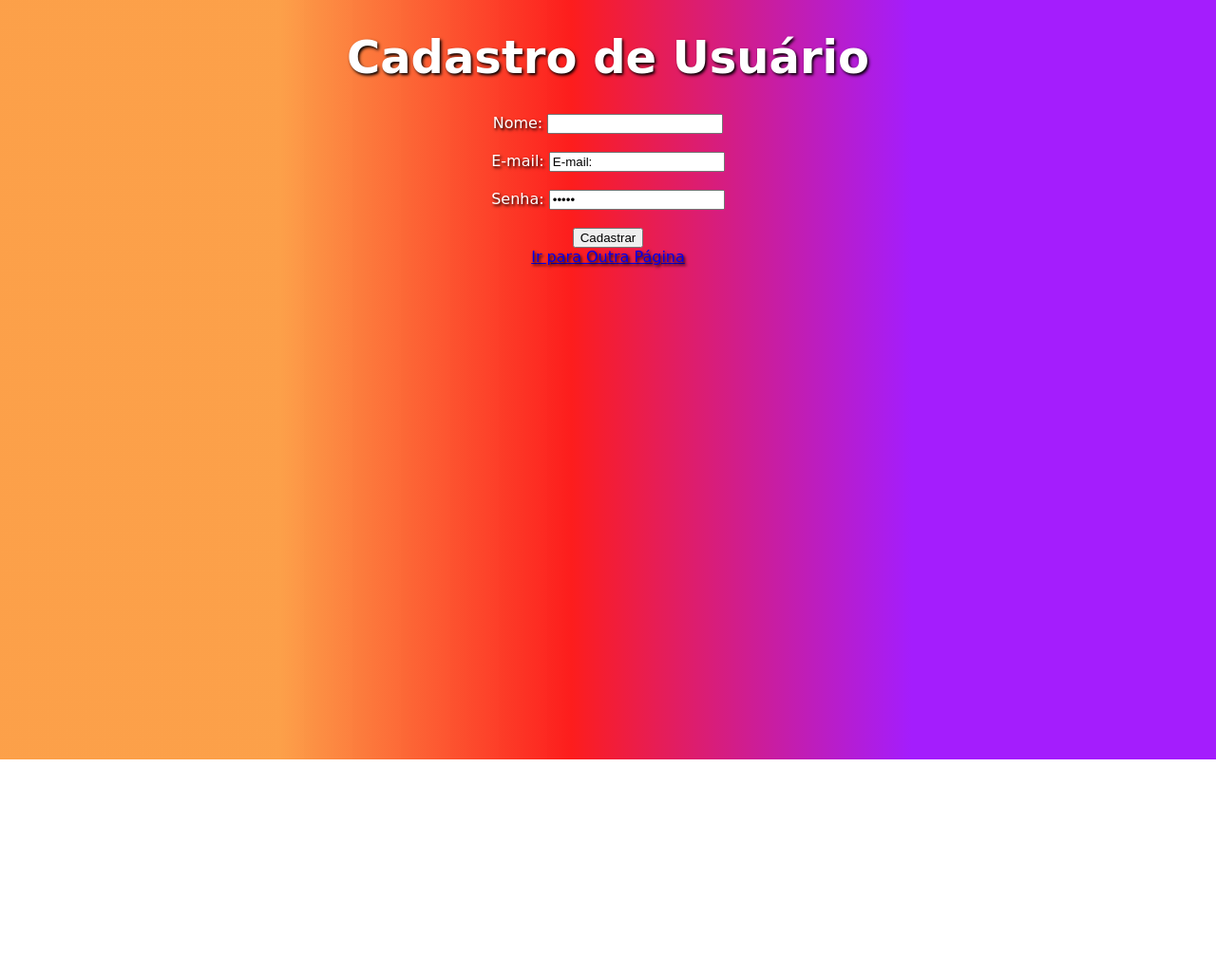
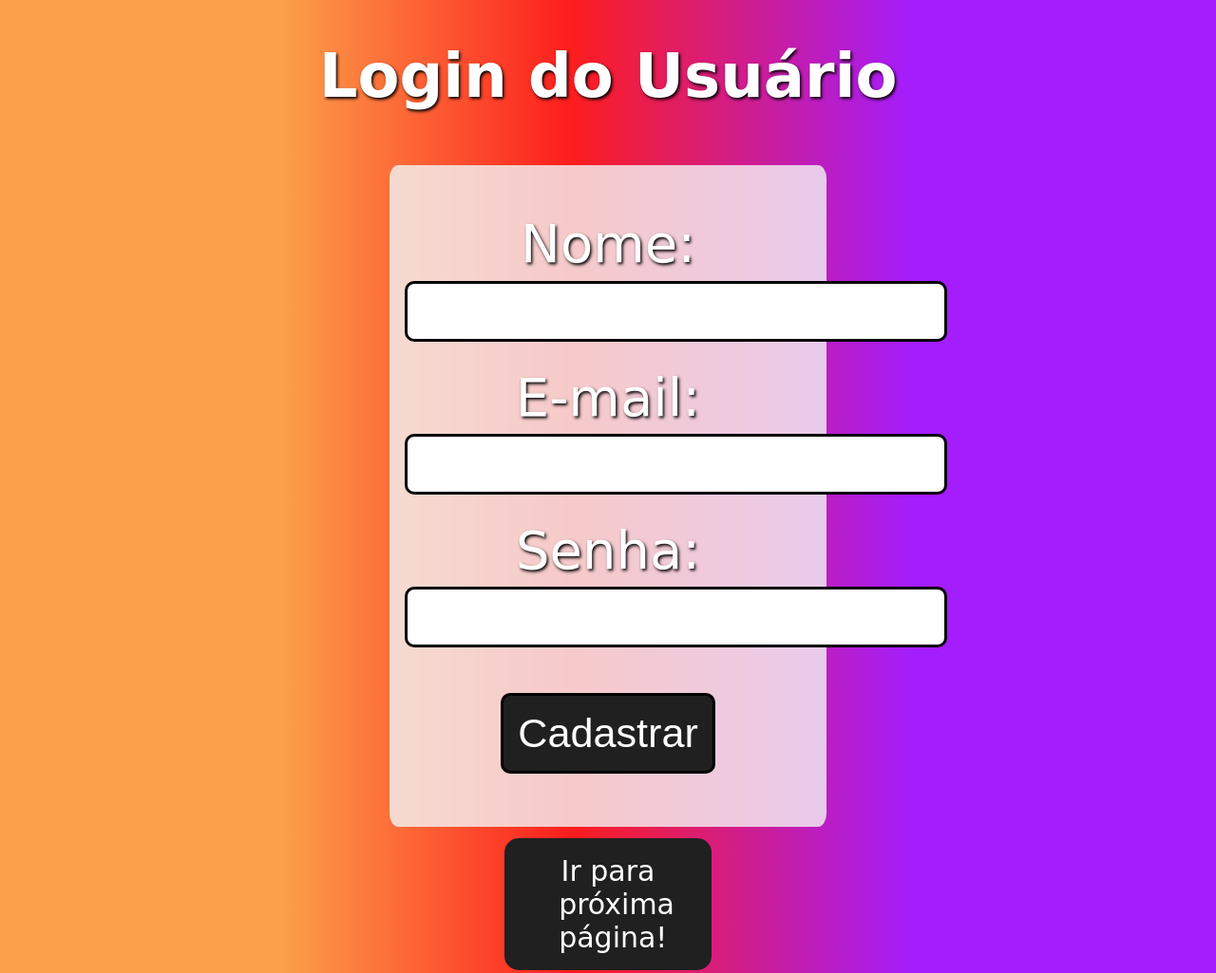
Before and after one commit to Viny2d/Quizz, a plain HTML site: page IndexPaginaLogin.html in a window 1280 px wide. Shown: the top 1025 px of the page at 95% size. Before the commit the page ends 800 px from the top, so only its background shows below. Drawn offline with Linux system fonts and the light colour scheme.

Commit message:
Atualizado

```diff
--- a/CssPaginaCadastro.css
+++ b/CssPaginaCadastro.css
@@ -8,22 +8,53 @@ body{
     background: linear-gradient(90deg, rgba(252,158,69,0.9752275910364145) 23%, rgba(253,29,29,1) 47%, rgba(164,29,253,1) 75%);
     color: white;
     text-shadow: 0.1em 0.1em 0.2em black;
-
+    justify-content: center;
  }
 
  main{
+    padding: 2.5%;
+    padding: 50px 10px;
     margin-top: 5%;
-    margin-top: auto;
+    margin-left: 30%;
+    margin-right: 30%;
+    background-color: rgba(245, 245, 245, 0.80);
+    border-radius: 2%;
  }
 
- p{
-    font-size: 80px;
-    margin: 2%;
-    padding: 3% 2%;
-    border-radius: 20px;
-    background-color: rgba(255, 255, 255, 0.781);
-    text-shadow: 0.1em 0.1em 0.2em black;
+ h1{
+    font-size: 4em;
  }
+
+ label{
+   font-size: 3.5em;
+   margin: 1.5%;
+ }
+
+ input{
+   margin: 1.5%;
+   padding: 1%;
+   font-size: 2.7em;
+   border-radius: 10px;
+   color: rgb(30, 30, 30);
+   background-color: white;
+   border: 5px;
+   border: solid;
+   border-color: black;
+ }
+
+ #Cadastro{
+   margin-top: 5%;
+   padding: 15px;
+   color: white;
+   background-color: rgb(32, 32, 32);
+ }
+
+ #Cadastro:hover{
+   transform: scale(1.03);
+   transition: 60ms all;
+   cursor: pointer;
+ }
+
 
  button{
    font-size: 30px;
@@ -32,33 +63,22 @@ body{
    padding: 1.5% 5%;
    border-radius: 15px;
    border: 0px;
-    color: white;
    width: 19%;
+   background-color: rgb(32, 32, 32);
 }
 
 button:hover{
-    transform: scale(1.04);
+   transform: scale(1.03);
    transition: 60ms all;
    cursor: pointer;
 }
 
- h1{
-    font-size: 3em;
+a{
+   text-decoration: none;
+   color: white;
 }
 
- #cadastrar{
-    background-color: rgba(255, 255, 255, 0.685);
-    padding: 50 100 50 100;
-    text-shadow: 0.1em 0.1em 0.2em black;
+a:hover{
+   transition: all 0.5s;
+   color: grey;
 }
-
- #entrar{
-    background-color: rgba(255, 255, 255, 0.685);
-    margin-bottom: 19%;
-    padding: 50 100 50 100;
-    text-shadow: 0.1em 0.1em 0.2em black;
- }
-
- .login{
-    margin-top: 5%;
- }
--- a/IndexPaginaLogin.html
+++ b/IndexPaginaLogin.html
@@ -1,25 +1,45 @@
 <!DOCTYPE html>
 <html>
 <head>
-    <title>Página de Cadastro</title>
+    <title>Página de Login</title>
     <link rel="stylesheet" href="CssPaginaCadastro.css">
 </head>
 <body>
-    <h1>Cadastro de Usuário</h1>
+    <h1>Login do Usuário</h1>
 
+    <main>
         <form action="processar_cadastro.php" method="post">
             <label for="nome">Nome:</label>
             <input type="text" id="nome" name="nome" required><br><br>
 
             <label for="email">E-mail:</label>
-        <input type="email" id="email" name="email" value="E-mail:" required><br><br>
+            <input type="email" id="email" name="email" required><br><br>
 
             <label for="senha">Senha:</label>
-        <input type="password" id="senha" name="senha" value="Senha" required><br><br>
+            <input type="password" id="senha" name="senha" required><br><br>
 
-        <input type="submit" value="Cadastrar">
+            <input type="submit" id="Cadastro" value="Cadastrar">
         </form>
+    </main>
 
-    <a href="outra_pagina.html">Ir para Outra Página</a>
+    <button><a href="pergunta01.html" target="_blank">Ir para próxima página!</a></button>
+
+    <script>
+        const NomeRegistrado = "Nome de usuario";
+        const EmailRegistrado = "emailregistrado@gmail.com";
+        const SenhaRegistrada = "teste";
+
+        function VerificacaoDeLogin() {
+            const nome = document.getElementById("nome").value;
+            const email = document.getElementById("email").value;
+            const senha = document.getElementById("senha").value;
+
+            if (nome === NomeRegistrado && senha === SenhaRegistrada && email === EmailRegistrado) {
+                document.getElementById("mensagem").innerHTML = "Login bem-sucedido!";
+            } else {
+                document.getElementById("mensagem").innerHTML = "Credenciais inseridas incorretamente. Insira as corretamente e tente novamente";
+            }
+        }
+    </script>
 </body>
 </html>
```
Lines whose indentation alone changed are shown as unchanged.
